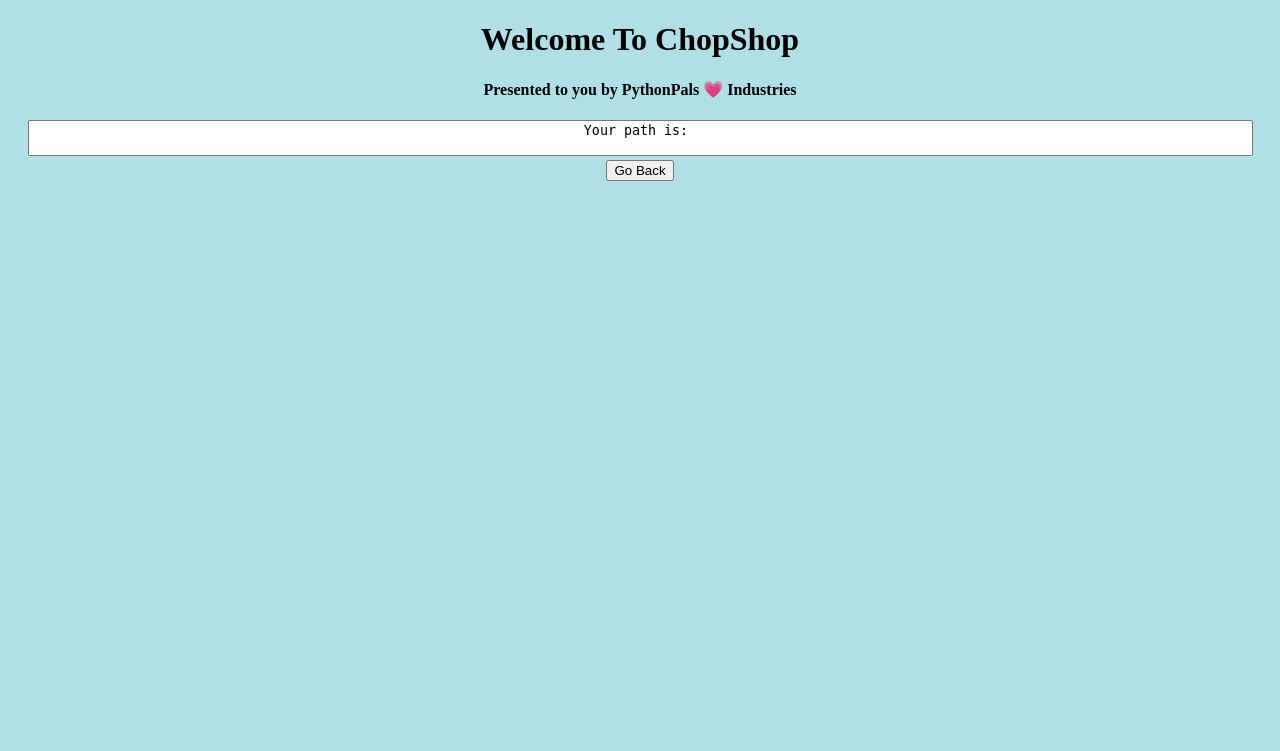
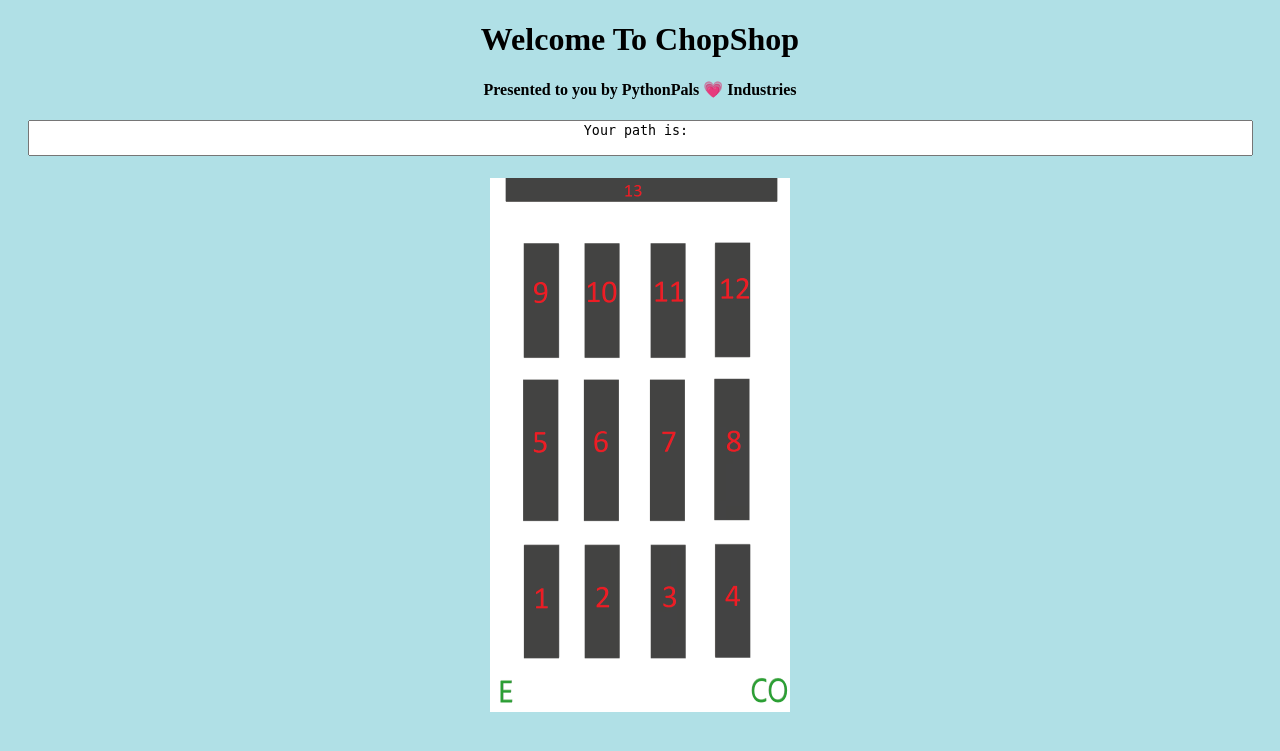
Before and after one commit to shahpn/ChopShop, a Flask app: page /landing in a window 1280 px wide. Shown: the top 751 px of the page. Run offline with Flask 2, Linux system fonts and the light colour scheme.

Commit message:
Fixed Pumpernickel Button ~Gabe

```diff
--- a/templates/landing.html
+++ b/templates/landing.html
@@ -22,7 +22,9 @@
 <div id="txtWrapper">
     <textarea style="resize: none; text-align: center" cols=150 name="pathTxt">Your path is: {{path}}</textarea>
     <form>
-        <button onclick="goBack()">Go Back</button>
+<!--        <button onclick="goBack()">Go Back</button>-->
+        <br>
+        <img id=myImg align=center src="../static/Aisles_Resized.png" alt="Path map cannot be loaded">
     </form>
 </div>
 
```
